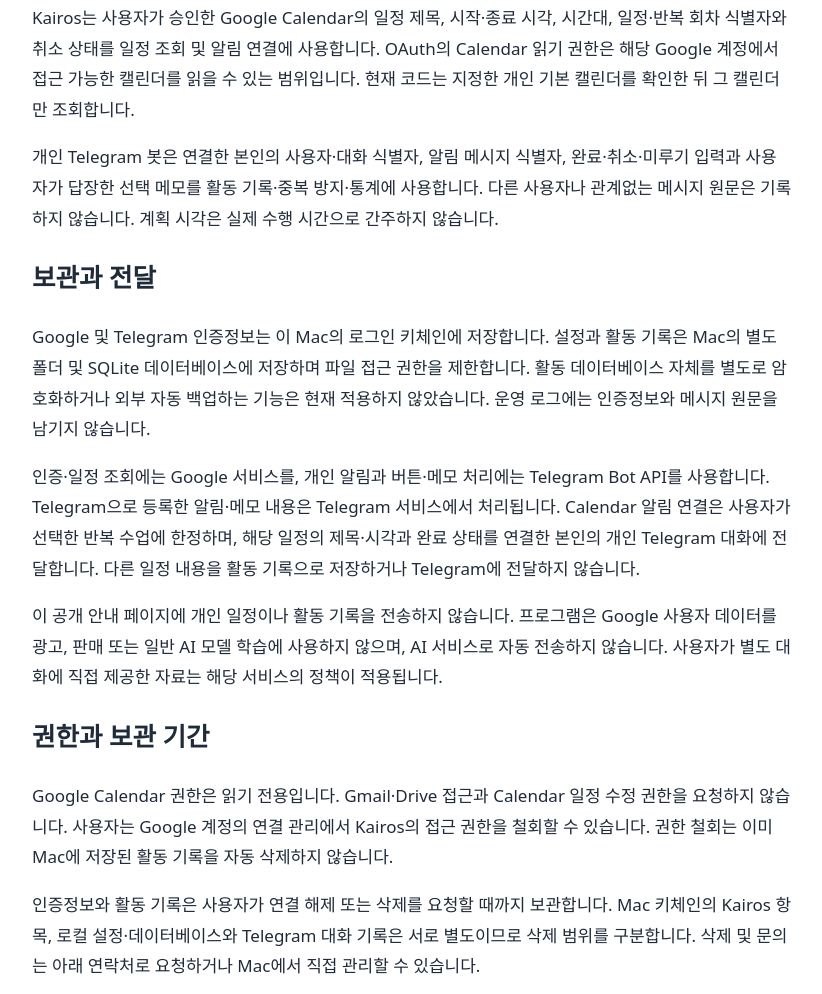
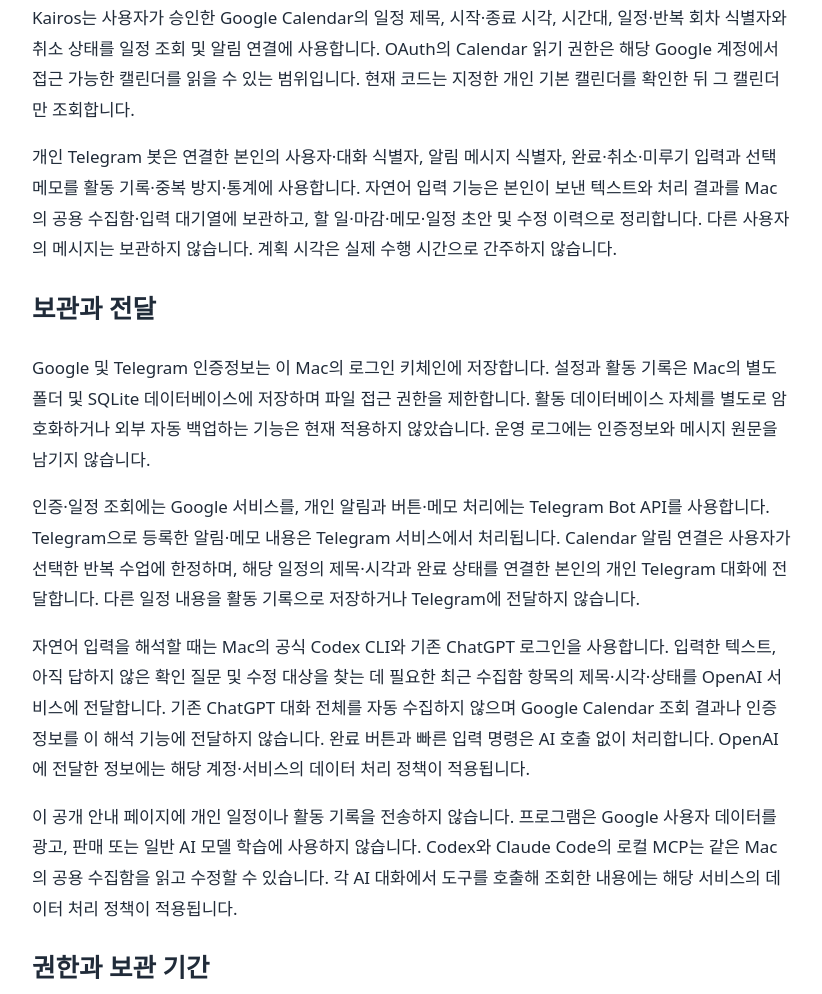
Before and after one commit to aitrics-tom/kairos-info, a plain HTML site: page privacy.html in a window 1280 px wide. Shown: the part 284-1278 px from the top of the page, without its empty margins (228-1050 px from the left). Drawn offline with Linux system fonts and the light colour scheme.

Commit message:
Document Telegram interpretation and shared local inbox

```diff
--- a/privacy.html
+++ b/privacy.html
@@ -7,11 +7,12 @@
 <h1>개인정보처리방침</h1><p>적용일: 2026년 10월 7일</p>
 <h2>처리하는 정보와 목적</h2>
 <p>Kairos는 사용자가 승인한 Google Calendar의 일정 제목, 시작·종료 시각, 시간대, 일정·반복 회차 식별자와 취소 상태를 일정 조회 및 알림 연결에 사용합니다. OAuth의 Calendar 읽기 권한은 해당 Google 계정에서 접근 가능한 캘린더를 읽을 수 있는 범위입니다. 현재 코드는 지정한 개인 기본 캘린더를 확인한 뒤 그 캘린더만 조회합니다.</p>
-<p>개인 Telegram 봇은 연결한 본인의 사용자·대화 식별자, 알림 메시지 식별자, 완료·취소·미루기 입력과 사용자가 답장한 선택 메모를 활동 기록·중복 방지·통계에 사용합니다. 다른 사용자나 관계없는 메시지 원문은 기록하지 않습니다. 계획 시각은 실제 수행 시간으로 간주하지 않습니다.</p>
+<p>개인 Telegram 봇은 연결한 본인의 사용자·대화 식별자, 알림 메시지 식별자, 완료·취소·미루기 입력과 선택 메모를 활동 기록·중복 방지·통계에 사용합니다. 자연어 입력 기능은 본인이 보낸 텍스트와 처리 결과를 Mac의 공용 수집함·입력 대기열에 보관하고, 할 일·마감·메모·일정 초안 및 수정 이력으로 정리합니다. 다른 사용자의 메시지는 보관하지 않습니다. 계획 시각은 실제 수행 시간으로 간주하지 않습니다.</p>
 <h2>보관과 전달</h2>
 <p>Google 및 Telegram 인증정보는 이 Mac의 로그인 키체인에 저장합니다. 설정과 활동 기록은 Mac의 별도 폴더 및 SQLite 데이터베이스에 저장하며 파일 접근 권한을 제한합니다. 활동 데이터베이스 자체를 별도로 암호화하거나 외부 자동 백업하는 기능은 현재 적용하지 않았습니다. 운영 로그에는 인증정보와 메시지 원문을 남기지 않습니다.</p>
 <p>인증·일정 조회에는 Google 서비스를, 개인 알림과 버튼·메모 처리에는 Telegram Bot API를 사용합니다. Telegram으로 등록한 알림·메모 내용은 Telegram 서비스에서 처리됩니다. Calendar 알림 연결은 사용자가 선택한 반복 수업에 한정하며, 해당 일정의 제목·시각과 완료 상태를 연결한 본인의 개인 Telegram 대화에 전달합니다. 다른 일정 내용을 활동 기록으로 저장하거나 Telegram에 전달하지 않습니다.</p>
-<p>이 공개 안내 페이지에 개인 일정이나 활동 기록을 전송하지 않습니다. 프로그램은 Google 사용자 데이터를 광고, 판매 또는 일반 AI 모델 학습에 사용하지 않으며, AI 서비스로 자동 전송하지 않습니다. 사용자가 별도 대화에 직접 제공한 자료는 해당 서비스의 정책이 적용됩니다.</p>
+<p>자연어 입력을 해석할 때는 Mac의 공식 Codex CLI와 기존 ChatGPT 로그인을 사용합니다. 입력한 텍스트, 아직 답하지 않은 확인 질문 및 수정 대상을 찾는 데 필요한 최근 수집함 항목의 제목·시각·상태를 OpenAI 서비스에 전달합니다. 기존 ChatGPT 대화 전체를 자동 수집하지 않으며 Google Calendar 조회 결과나 인증정보를 이 해석 기능에 전달하지 않습니다. 완료 버튼과 빠른 입력 명령은 AI 호출 없이 처리합니다. OpenAI에 전달한 정보에는 해당 계정·서비스의 데이터 처리 정책이 적용됩니다.</p>
+<p>이 공개 안내 페이지에 개인 일정이나 활동 기록을 전송하지 않습니다. 프로그램은 Google 사용자 데이터를 광고, 판매 또는 일반 AI 모델 학습에 사용하지 않습니다. Codex와 Claude Code의 로컬 MCP는 같은 Mac의 공용 수집함을 읽고 수정할 수 있습니다. 각 AI 대화에서 도구를 호출해 조회한 내용에는 해당 서비스의 데이터 처리 정책이 적용됩니다.</p>
 <h2>권한과 보관 기간</h2>
 <p>Google Calendar 권한은 읽기 전용입니다. Gmail·Drive 접근과 Calendar 일정 수정 권한을 요청하지 않습니다. 사용자는 Google 계정의 연결 관리에서 Kairos의 접근 권한을 철회할 수 있습니다. 권한 철회는 이미 Mac에 저장된 활동 기록을 자동 삭제하지 않습니다.</p>
 <p>인증정보와 활동 기록은 사용자가 연결 해제 또는 삭제를 요청할 때까지 보관합니다. Mac 키체인의 Kairos 항목, 로컬 설정·데이터베이스와 Telegram 대화 기록은 서로 별도이므로 삭제 범위를 구분합니다. 삭제 및 문의는 아래 연락처로 요청하거나 Mac에서 직접 관리할 수 있습니다.</p>
```
Also changed, not shown: index.html (+1 -0 lines), terms.html (+1 -0 lines).
